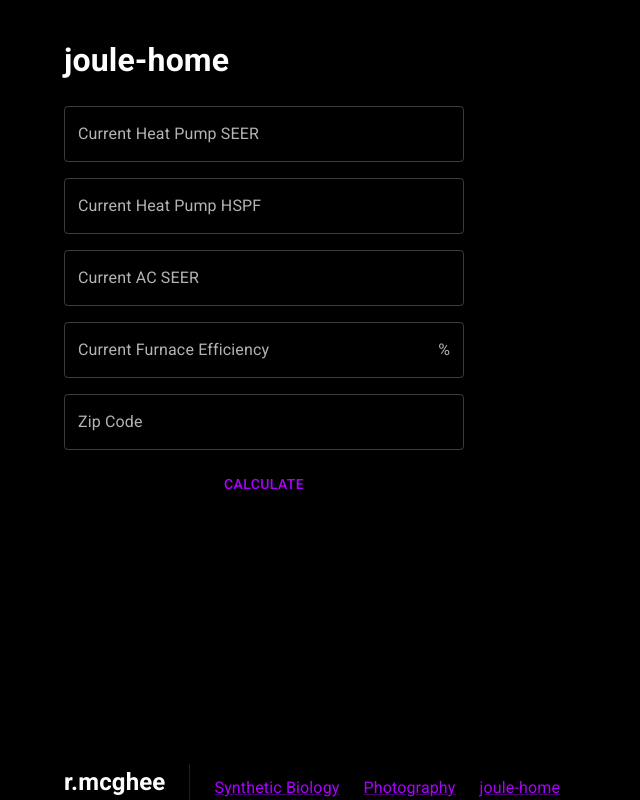
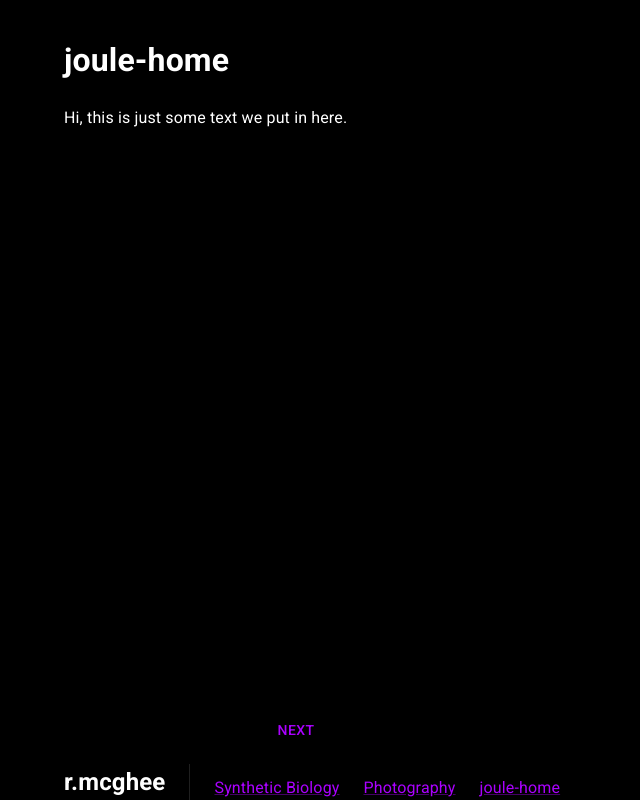
Before and after one commit to RMcGhee/joule-home, a React (Create React App) app: page / in a window 1280 px wide. Shown: the whole page, without its empty margins (0-640 px from the left). Built offline with nearby package versions, Linux system fonts and the light colour scheme.

Commit message:
Initial work on navigation, Introduction.

```diff
--- a/src/App.tsx
+++ b/src/App.tsx
@@ -1,9 +1,9 @@
-import { useState } from 'react';
-import { Container, ThemeProvider } from '@mui/material';
+import { useEffect, useState } from 'react';
+import { Button, Container, ThemeProvider } from '@mui/material';
+import { CssBaseline } from '@mui/material';
+import theme from './base-theme';
 
 import './App.css';
-import { CssBaseline } from '@mui/material';
-import theme from './base-theme';
 
 import '@fontsource/roboto/300.css';
 import '@fontsource/roboto/400.css';
@@ -12,15 +12,44 @@ import '@fontsource/roboto/700.css';
 import { Box } from '@mui/system';
 import BottomNav from './bottom-nav/BottomNav';
 import { LeftGrow } from './common/Basic';
-import Calculator from './calculator/Calculator';
+import CurrentSystemForm from './calculator/CurrentSystemForm';
+import Introduction from './calculator/Introduction';
 
 const user_home_url = 'https://rmcghee.github.io/'
 
 function App() {
-  const [animate, setAnimate] = useState(false);
+  const [currentStep, setCurrentStep] = useState(0);
+  const [formData, setFormData] = useState({});
 
-  const toggleAnimation = () => {
-    setAnimate(prev => !prev); // Toggle the state
+  useEffect(() => {
+    // Load cached data from localStorage
+    const savedData = localStorage.getItem('formData');
+    if (savedData) {
+      setFormData(JSON.parse(savedData));
+    }
+  }, []);
+
+  const handleNextStep = (stepChange = 1) => {
+    setCurrentStep(currentStep + stepChange);
+    localStorage.setItem('formData', JSON.stringify(formData));
+  };
+
+
+  const renderStep = () => {
+    switch (currentStep) {
+      case 1:
+        return <CurrentSystemForm formData={formData} setFormData={setFormData} />;
+      // case 2:
+      //   return <BasicValuesComponent formData={formData} setFormData={setFormData} />;
+      // case 3:
+      //   return <BasicValuesComponent formData={formData} setFormData={setFormData} />;
+      // case 4:
+      //   return <BasicValuesComponent formData={formData} setFormData={setFormData} />;
+      // case 4:
+      //   return <BasicValuesComponent formData={formData} setFormData={setFormData} />;
+      default:
+        return <Introduction />;
+    }
   };
 
   return (
@@ -34,10 +63,27 @@ function App() {
         flexGrow: 1,
         display: 'flex',
         flexDirection: 'column',
-        justifyContent: 'top',
+        justifyContent: 'space-between',
         maxWidth: '400px',
       }}>
-        <Calculator/>
+        {renderStep()}
+        <Box sx={{ display: 'flex', padding: 2 }}>
+          <Button
+            onClick={() => handleNextStep(-1)}
+            style={{
+              width: currentStep != 0 ? '50%' : '0%',
+              opacity: currentStep != 0 ? 1 : 0,
+              transition: 'width 0.5s ease-in-out, opacity 0.5s ease-in-out',
+            }}
+            >Previous</Button>
+          <Button
+            onClick={() => handleNextStep()}
+            style={{
+              width: currentStep != 0 ? '50%' : '100%',
+              transition: 'width 0.5s ease-in-out, opacity 0.5s ease-in-out',
+            }}
+          >Next</Button>
+        </Box>
       </Box>
       <BottomNav/>
     </Container>
--- a/src/calculator/Calculator.tsx
+++ b/src/calculator/CurrentSystemForm.tsx
@@ -5,7 +5,15 @@ import { ZipField } from '../common/ZipField';
 import { SelectClimate } from '../common/SelectClimate';
 import { ZipDist } from '../entities/ZipDist';
 
-const Calculator = () => {
+type CurrentSystemFormProps = {
+  formData: object;
+  setFormData: (data: object) => void;
+};
+
+const CurrentSystemForm: React.FC<CurrentSystemFormProps> = ({
+  formData,
+  setFormData,
+}) => {
   const [currentHeatPumpSeer, setCurrentHeatPumpSeer] = useState('');
   const [currentHeatPumpHspf, setCurrentHeatPumpHspf] = useState('');
   const [currentACSeer, setCurrentACSeer] = useState('');
@@ -13,11 +21,6 @@ const Calculator = () => {
   const [zipCode, setZipCode] = useState('');
   const [zipDistData, setZipDistData] = useState({});
   const [selectedClimate, setSelectedClimate] = useState('');
-
-  const handleCalculate = () => {
-    // Logic for calculation goes here
-    console.log("Calculating with values:", currentHeatPumpSeer, currentACSeer, currentFurnaceEfficiency, zipCode);
-  };
 
   const isHeatPumpFilled = (currentHeatPumpSeer.trim() !== '' || currentHeatPumpHspf.trim() !== '');
   const isACFilled = currentACSeer.trim() !== '';
@@ -100,10 +103,9 @@ const Calculator = () => {
           setSelectedClimate={setSelectedClimate}
         />
         </div>
-        <Button onClick={handleCalculate}>Calculate</Button>
       </Box>
     </LeftGrow>
   );
 };
 
-export default Calculator;
+export default CurrentSystemForm;
--- /dev/null
+++ b/src/calculator/Introduction.tsx
@@ -0,0 +1,15 @@
+import React from 'react';
+import { Box } from '@mui/material';
+import { LeftGrow } from '../common/Basic';
+
+const Introduction: React.FC = () => {
+  return (
+    <LeftGrow>
+      <Box sx={{ display: 'flex', flexDirection: 'column', justifyContent: 'flex-start', gap: 2 }}>
+        Hi, this is just some text we put in here.
+      </Box>
+    </LeftGrow>
+  );
+};
+
+export default Introduction;
```
